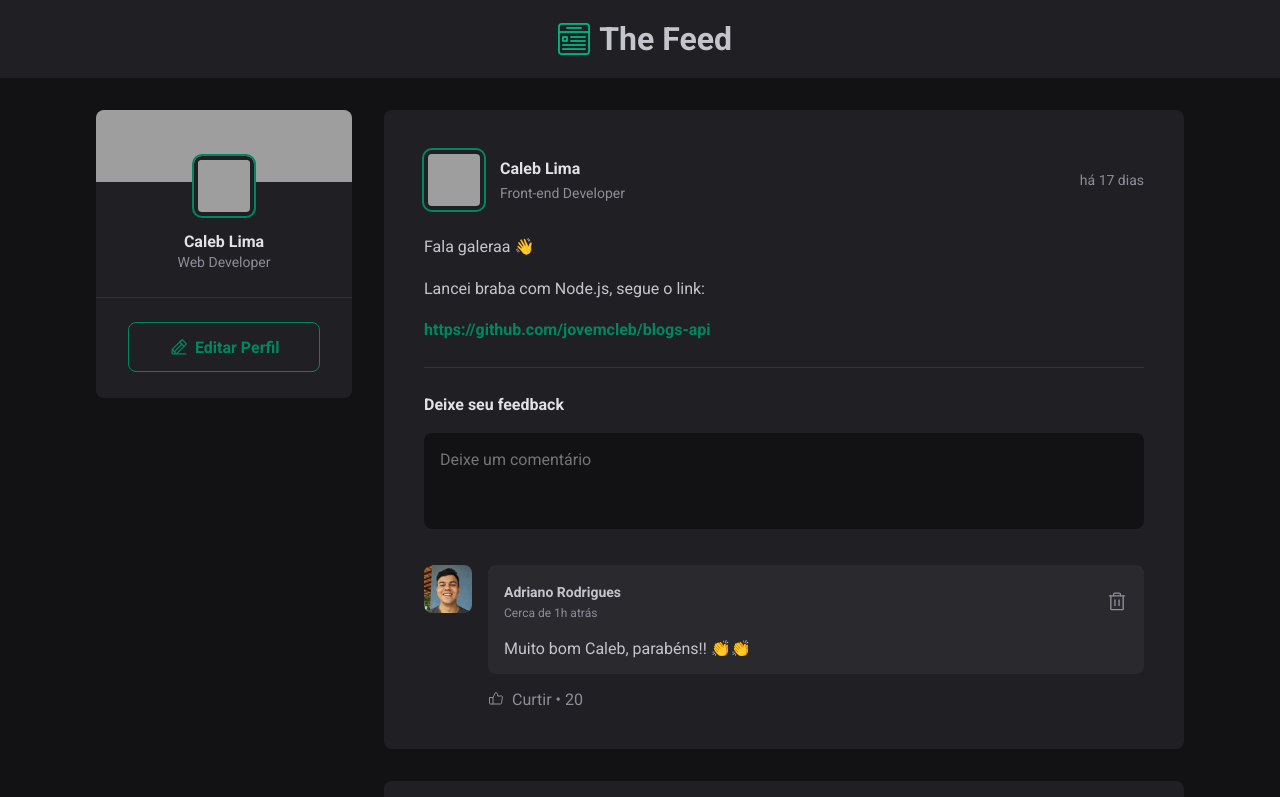
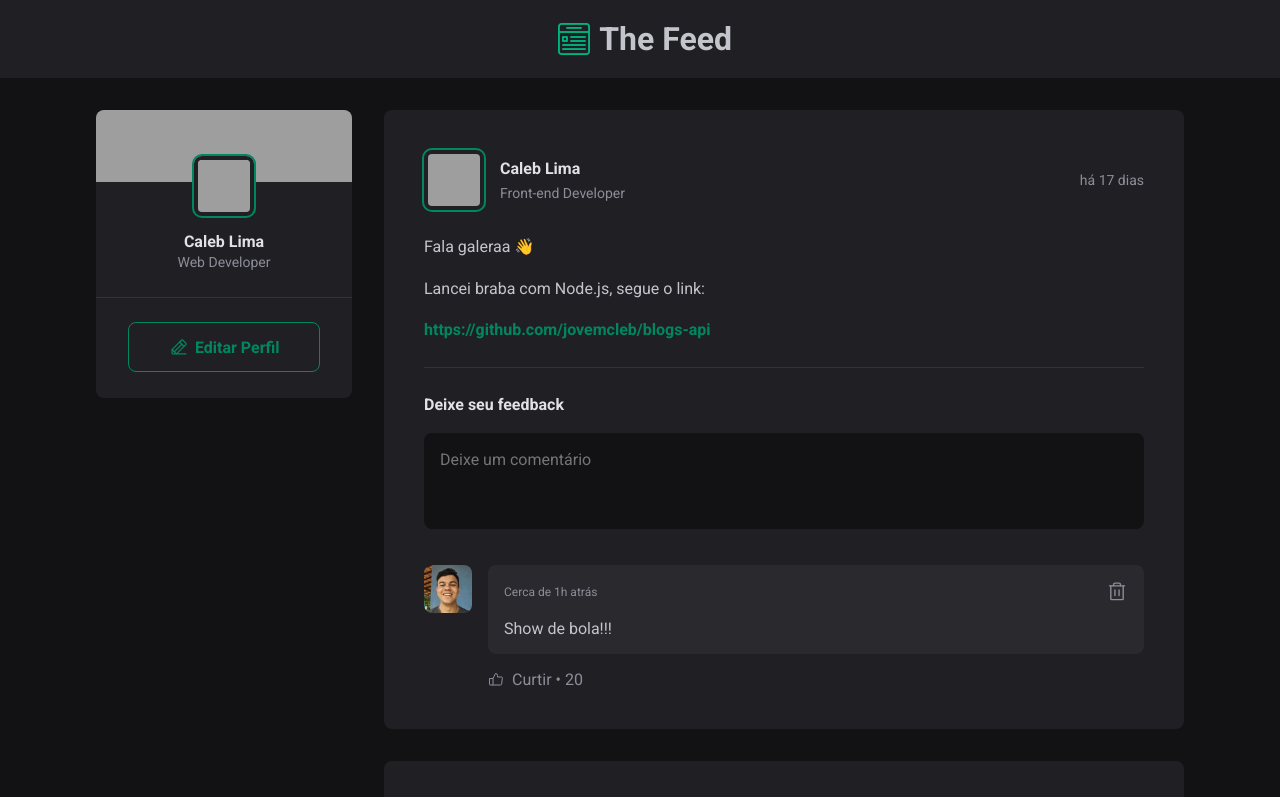
Before and after one commit to jovemcleb/feed-project, a React (Vite) app: page / in a window 1280 px wide. Shown: the top 797 px of the page. Built offline with nearby package versions, Linux system fonts and the light colour scheme; grey boxes are pictures that could not be loaded.

Commit message:
:sparkles: feat: implenta a adição e remoção de comentários

```diff
--- a/src/Components/Coment/Comment.jsx
+++ b/src/Components/Coment/Comment.jsx
@@ -4,7 +4,11 @@ import { Avatar } from "../Avatar/Avatar";
 import styles from "./Comment.module.css";
 import goreh from "../../Assets/goreh.jpg";
 
-export function Comment({ nameUser }) {
+export function Comment({ content, deleteComment }) {
+  const handleDeleteComment = () => {
+    deleteComment(content);
+  };
+
   return (
     <div className={styles.comment}>
       <Avatar hasBorder={false} src={goreh} />
@@ -13,7 +17,7 @@ export function Comment({ nameUser }) {
         <div className={styles.commentContent}>
           <header>
             <div className={styles.authorAndTime}>
-              <strong>{nameUser}</strong>
+              <strong></strong>
               <time
                 title="17 de novembro de 2022"
                 dateTime="2022-11-17 21:31:00"
@@ -22,11 +26,14 @@ export function Comment({ nameUser }) {
               </time>
             </div>
 
-            <button title="Excluir comentário">
+            <button
+              onClick={() => handleDeleteComment()}
+              title="Excluir comentário"
+            >
               <Trash size={22} />
             </button>
           </header>
-          <p>Muito bom Caleb, parabéns!! 👏👏</p>
+          <p>{content}</p>
         </div>
         <footer>
           <button>
--- a/src/Components/Posts/Post.jsx
+++ b/src/Components/Posts/Post.jsx
@@ -1,4 +1,4 @@
-import React from "react";
+import React, { useState } from "react";
 import { format, formatDistanceToNow } from "date-fns";
 import { ptBR } from "date-fns/locale";
 
@@ -8,6 +8,9 @@ import { Comment } from "../Coment/Comment";
 import styles from "./Post.module.css";
 
 export function Post({ author, content, publishedAt }) {
+  const [comments, setComments] = useState(["Show de bola!!!"]);
+  const [newCommentText, setNewCommentText] = useState("");
+
   const dateFormatted = format(publishedAt, "dd 'de' LLLL 'às' HH:mm'h'", {
     locale: ptBR,
   });
@@ -16,6 +19,23 @@ export function Post({ author, content, publishedAt }) {
     locale: ptBR,
     addSuffix: true,
   });
+
+  const handleCreateNewComment = (e) => {
+    e.preventDefault();
+    setComments([...comments, newCommentText]);
+    setNewCommentText("");
+  };
+
+  const handleNewCommentChange = ({ target }) => {
+    setNewCommentText(target.value);
+  };
+
+  const deleteComment = (commentToDelete) => {
+    const newComments = comments.filter(
+      (comment) => comment !== commentToDelete
+    );
+    setComments(newComments);
+  };
 
   return (
     <article className={styles.post}>
@@ -36,10 +56,10 @@ export function Post({ author, content, publishedAt }) {
       <div className={styles.content}>
         {content.map(({ type, content }) => {
           if (type === "paragraph") {
-            return <p>{content}</p>;
+            return <p key={content}>{content}</p>;
           } else if (type === "link") {
             return (
-              <p>
+              <p key={content}>
                 <a href={content}>{content}</a>
               </p>
             );
@@ -47,16 +67,27 @@ export function Post({ author, content, publishedAt }) {
         })}
       </div>
 
-      <form className={styles.commentForm}>
+      <form onSubmit={handleCreateNewComment} className={styles.commentForm}>
         <strong>Deixe seu feedback</strong>
-        <textarea placeholder="Deixe um comentário" />
+        <textarea
+          name="comment"
+          placeholder="Deixe um comentário"
+          value={newCommentText}
+          onChange={(e) => handleNewCommentChange(e)}
+        />
         <footer>
           <button type="submit">Comentar</button>
         </footer>
       </form>
 
       <div className={styles.commentList}>
-        <Comment nameUser="Adriano Rodrigues" />
+        {comments.map((comment) => (
+          <Comment
+            key={comment}
+            content={comment}
+            deleteComment={deleteComment}
+          />
+        ))}
       </div>
     </article>
   );
```
